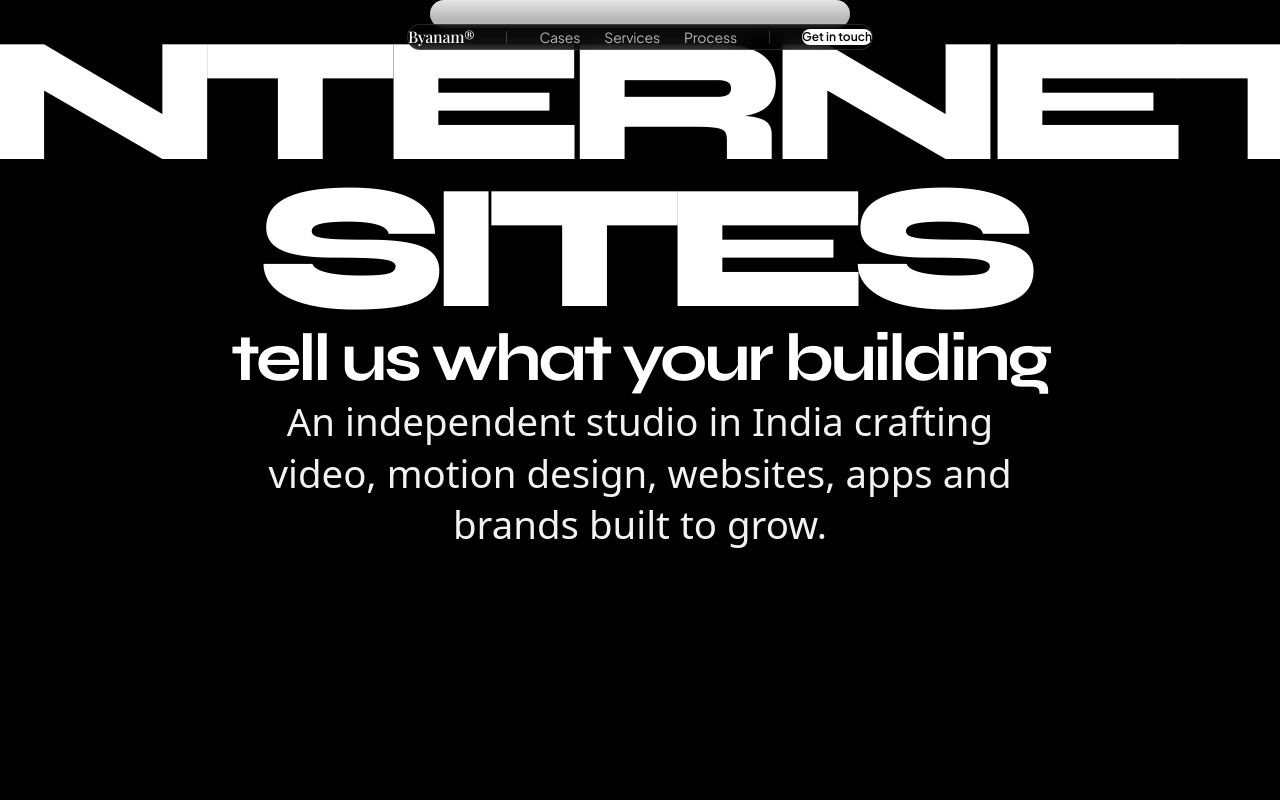
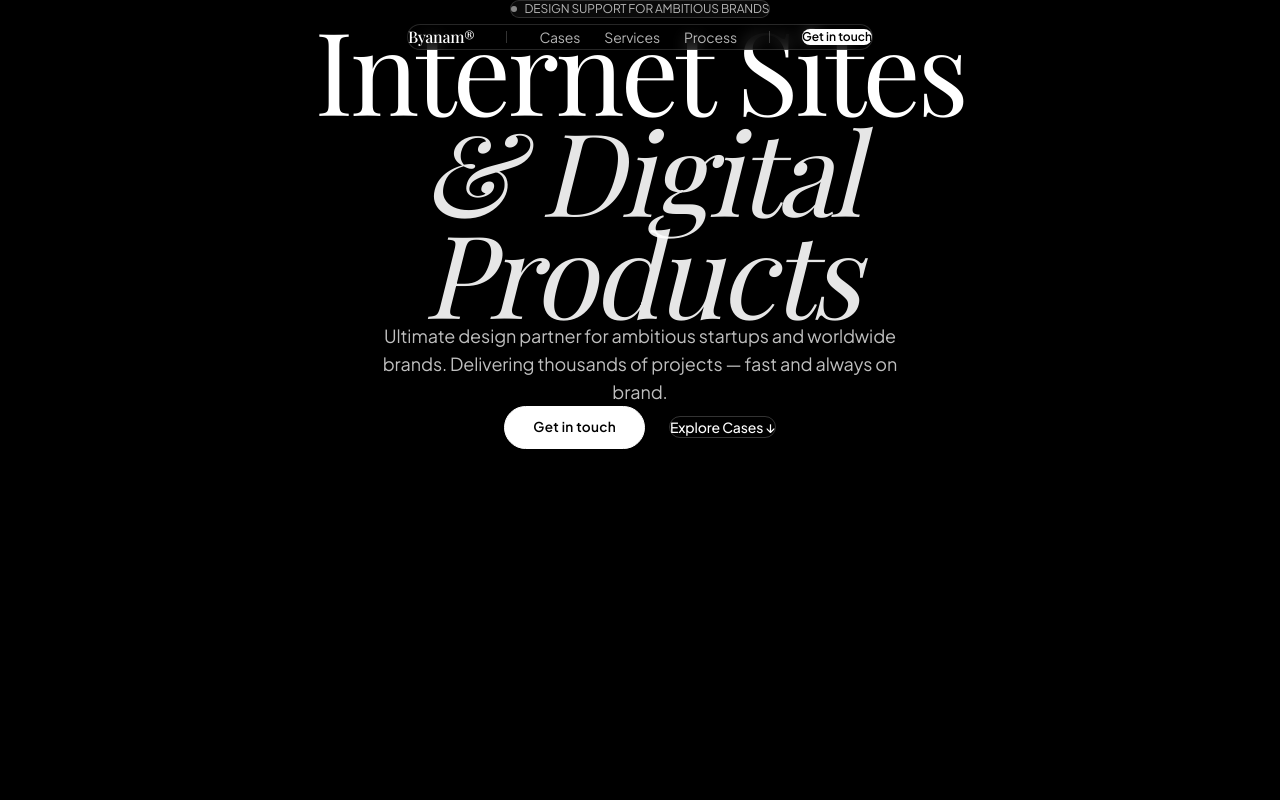
Before and after one commit to byanam/agencyyy, a React (Vite) app: page / in a window 1280 px wide. Shown: the top 800 px of the page. Built offline with nearby package versions, Linux system fonts and the light colour scheme; a web font is replaced by a local one.

Commit message:
feat(hero): redesign Hero with Redis Agency editorial serif headline and constrained proportional width

```diff
--- a/src/components/Hero.jsx
+++ b/src/components/Hero.jsx
@@ -1,68 +1,73 @@
 import { motion } from "framer-motion";
+import { scrollToTarget } from "../hooks/useLenis";
 
 const ease = [0.16, 1, 0.3, 1];
 
 export default function Hero({ onOpenContact }) {
   return (
-    <section className="relative flex min-h-screen w-full flex-col items-center justify-start bg-black px-4 pt-10 pb-28 text-center select-none">
-      {/* Top Silver Metallic Capsule Bar from Paper */}
-      <motion.div
-        className="mx-auto h-5 sm:h-6 md:h-7 w-full max-w-[420px] rounded-full cursor-pointer transition-opacity hover:opacity-90"
-        style={{
-          background: "linear-gradient(180deg, #E5E5E5 0%, #B7B7B7 69%)",
-        }}
-        onClick={onOpenContact}
-        initial={{ opacity: 0, y: -20 }}
-        animate={{ opacity: 1, y: 0 }}
-        transition={{ duration: 0.8, ease }}
-      />
+    <section className="relative flex min-h-screen w-full flex-col items-center justify-start bg-black px-4 pt-28 pb-32 sm:pt-36 sm:pb-44 text-center select-none">
+      <div className="container-redis-hero flex flex-col items-center justify-center text-center">
+        {/* Subtitle Pill / Tagline */}
+        <motion.div
+          className="mb-10 sm:mb-12 inline-flex items-center gap-2 rounded-full border border-white/15 bg-white/[0.04] px-4 py-1.5"
+          initial={{ opacity: 0, y: -16 }}
+          animate={{ opacity: 1, y: 0 }}
+          transition={{ duration: 0.7, ease }}
+        >
+          <span className="h-1.5 w-1.5 rounded-full bg-white animate-pulse" />
+          <span className="font-sans-swiss text-[11px] sm:text-xs uppercase tracking-[0.2em] text-white/70">
+            Design support for ambitious brands
+          </span>
+        </motion.div>
 
-      <div className="relative z-10 mx-auto mt-14 sm:mt-20 flex w-full max-w-6xl flex-col items-center">
-        {/* INTERNET SITES */}
+        {/* Main Headline in Editorial Serif - Tight, High-Fashion, Balanced */}
         <motion.div
-          className="flex flex-col items-center"
-          initial={{ opacity: 0, y: 30 }}
+          className="flex flex-col items-center justify-center text-center"
+          initial={{ opacity: 0, y: 28 }}
           animate={{ opacity: 1, y: 0 }}
-          transition={{ duration: 0.9, ease }}
+          transition={{ duration: 0.9, ease, delay: 0.1 }}
         >
           <h1
-            className="font-syne font-extrabold uppercase leading-[0.82] text-white"
+            className="text-editorial-hero text-white text-center"
             style={{
-              fontSize: "clamp(3.8rem, 14vw, 13rem)",
-              letterSpacing: "-0.10em",
+              fontSize: "clamp(3.2rem, 9vw, 7.5rem)",
             }}
           >
-            INTERNET
+            Internet Sites
             <br />
-            SITES
+            <span className="italic font-light text-white/90">& Digital Products</span>
           </h1>
+        </motion.div>
 
-          {/* tell us what your building */}
-          <p
-            className="mt-6 font-syne font-light text-white sm:mt-8"
-            style={{
-              fontSize: "clamp(1.4rem, 5.5vw, 4.2rem)",
-              letterSpacing: "-0.05em",
-              lineHeight: 1.1,
-            }}
-          >
-            tell us what your building
+        {/* Editorial Subtitle with Proportional Width to Prevent Text Stretching */}
+        <motion.div
+          className="mt-8 sm:mt-10 max-w-[560px] px-2 text-center"
+          initial={{ opacity: 0, y: 20 }}
+          animate={{ opacity: 1, y: 0 }}
+          transition={{ duration: 0.8, ease, delay: 0.25 }}
+        >
+          <p className="text-swiss-body text-base sm:text-lg text-white/75 leading-relaxed">
+            Ultimate design partner for ambitious startups and worldwide brands.
+            Delivering thousands of projects — fast and always on brand.
           </p>
         </motion.div>
 
-        {/* Studio Manifesto from Paper */}
+        {/* Action Buttons: Get in Touch & View Cases */}
         <motion.div
-          className="mt-24 max-w-3xl px-4 text-center sm:mt-36"
-          initial={{ opacity: 0, y: 24 }}
+          className="mt-12 flex flex-wrap items-center justify-center gap-4 sm:gap-6"
+          initial={{ opacity: 0, y: 18 }}
           animate={{ opacity: 1, y: 0 }}
-          transition={{ duration: 0.8, ease, delay: 0.25 }}
+          transition={{ duration: 0.8, ease, delay: 0.35 }}
         >
-          <p
-            className="font-[system-ui,sans-serif] font-normal leading-[1.35] text-white/95"
-            style={{ fontSize: "clamp(1.2rem, 3.2vw, 2.4rem)" }}
+          <button onClick={onOpenContact} className="btn-redis-pill">
+            Get in touch
+          </button>
+          <button
+            onClick={() => scrollToTarget("#work")}
+            className="inline-flex items-center gap-2 rounded-full border border-white/20 bg-transparent px-6 py-2.5 font-sans-swiss text-sm font-medium text-white transition-all hover:border-white hover:bg-white/10"
           >
-            An independent studio in India crafting video, motion design, websites, apps and brands built to grow.
-          </p>
+            Explore Cases ↓
+          </button>
         </motion.div>
       </div>
     </section>
```
